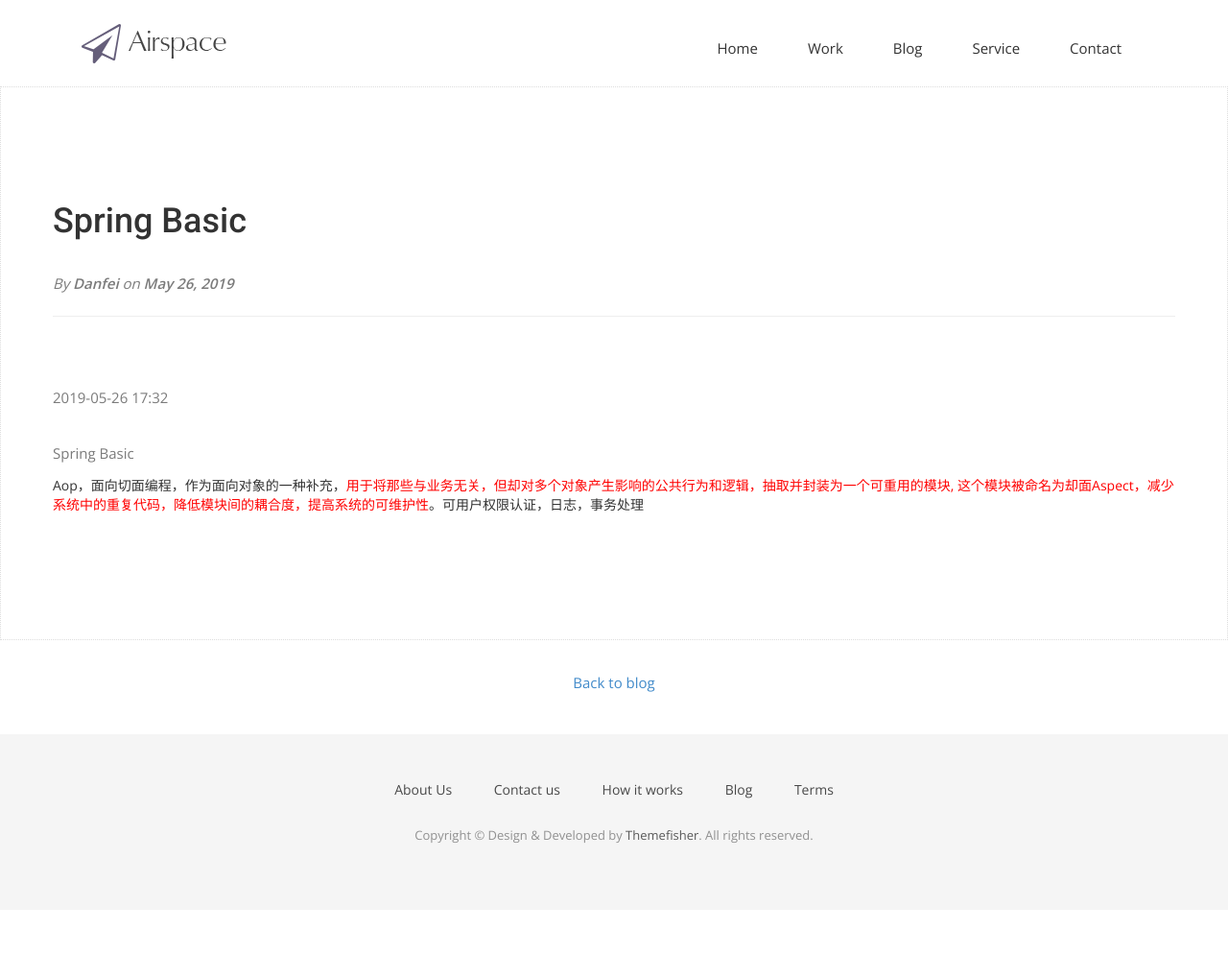
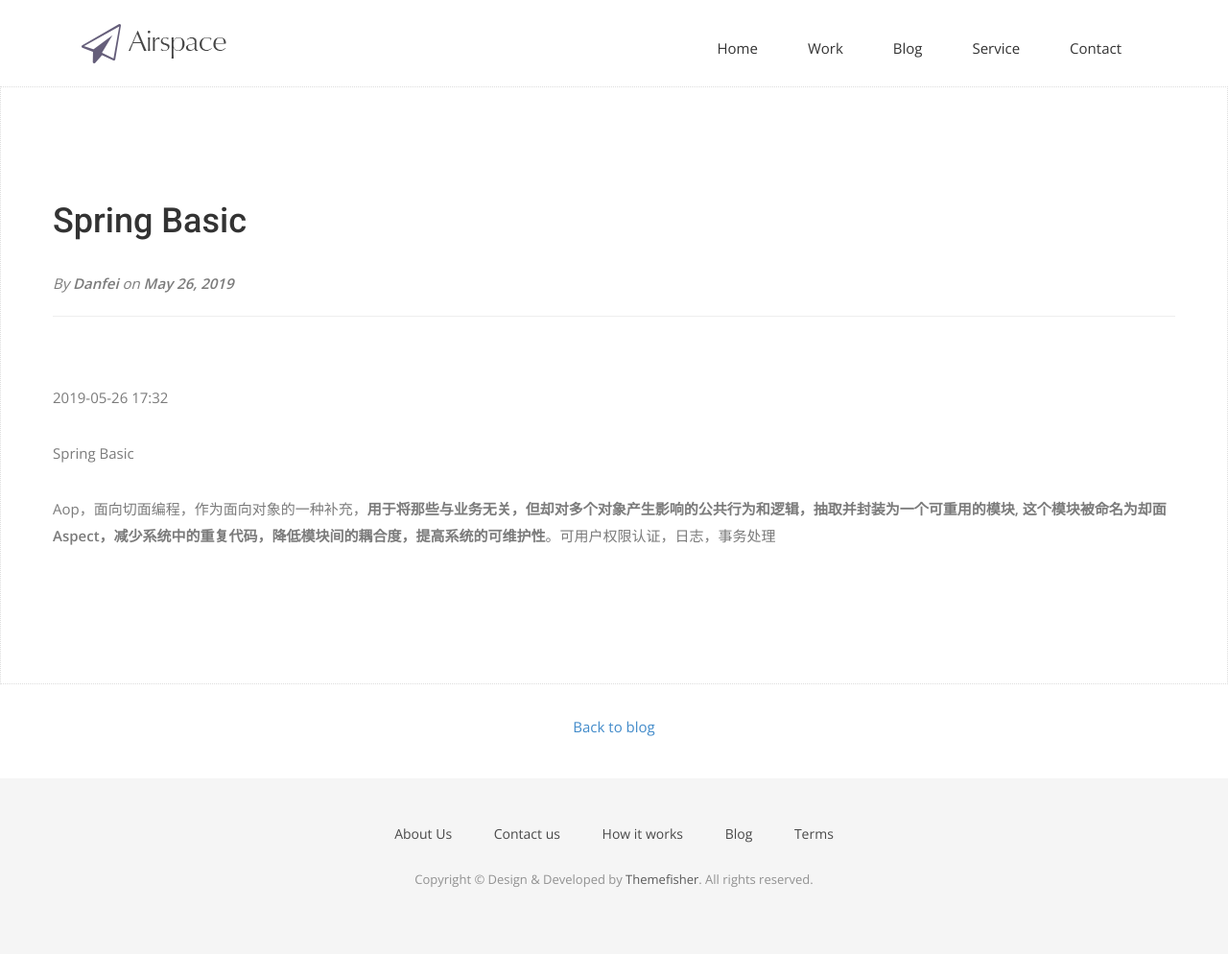
Before and after one commit to danfeisheng/danfeisheng.github.io, a Jekyll site: the page built from _posts/2019-05-26-spring-basic.md, in a window 1280 px wide. Shown: the whole page at 96% size. Built offline with Jekyll 4.4.1, drawn with Linux system fonts in a browser that asks for light colours; nearby versions of some CDN libraries; some web fonts are replaced; library files that are not in the unit come from our copies; before the commit the page ends 948 px from its top, so only the background shows below that.

Commit message:
Update 2019-05-26-spring-basic.md

```diff
--- a/_posts/2019-05-26-spring-basic.md
+++ b/_posts/2019-05-26-spring-basic.md
@@ -8,5 +8,5 @@ author: "Danfei"
 
 Spring Basic
 
-<table><tr><td>Aop，面向切面编程，作为面向对象的一种补充，<font color=red>用于将那些与业务无关，但却对多个对象产生影响的公共行为和逻辑，抽取并封装为一个可重用的模块,
-这个模块被命名为却面Aspect，减少系统中的重复代码，降低模块间的耦合度，提高系统的可维护性</font>。可用户权限认证，日志，事务处理</td></tr></table>
+Aop，面向切面编程，作为面向对象的一种补充，**用于将那些与业务无关，但却对多个对象产生影响的公共行为和逻辑，抽取并封装为一个可重用的模块,
+这个模块被命名为却面Aspect，减少系统中的重复代码，降低模块间的耦合度，提高系统的可维护性**。可用户权限认证，日志，事务处理
```
